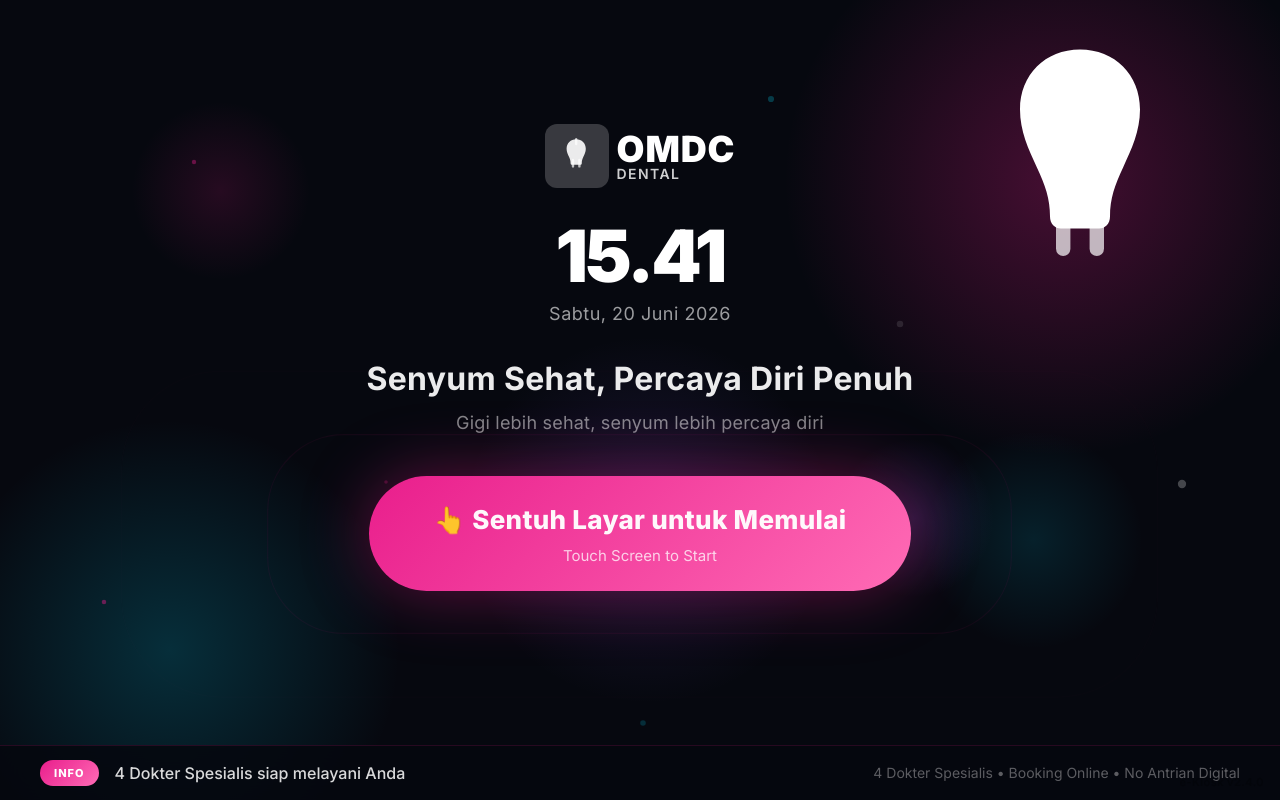
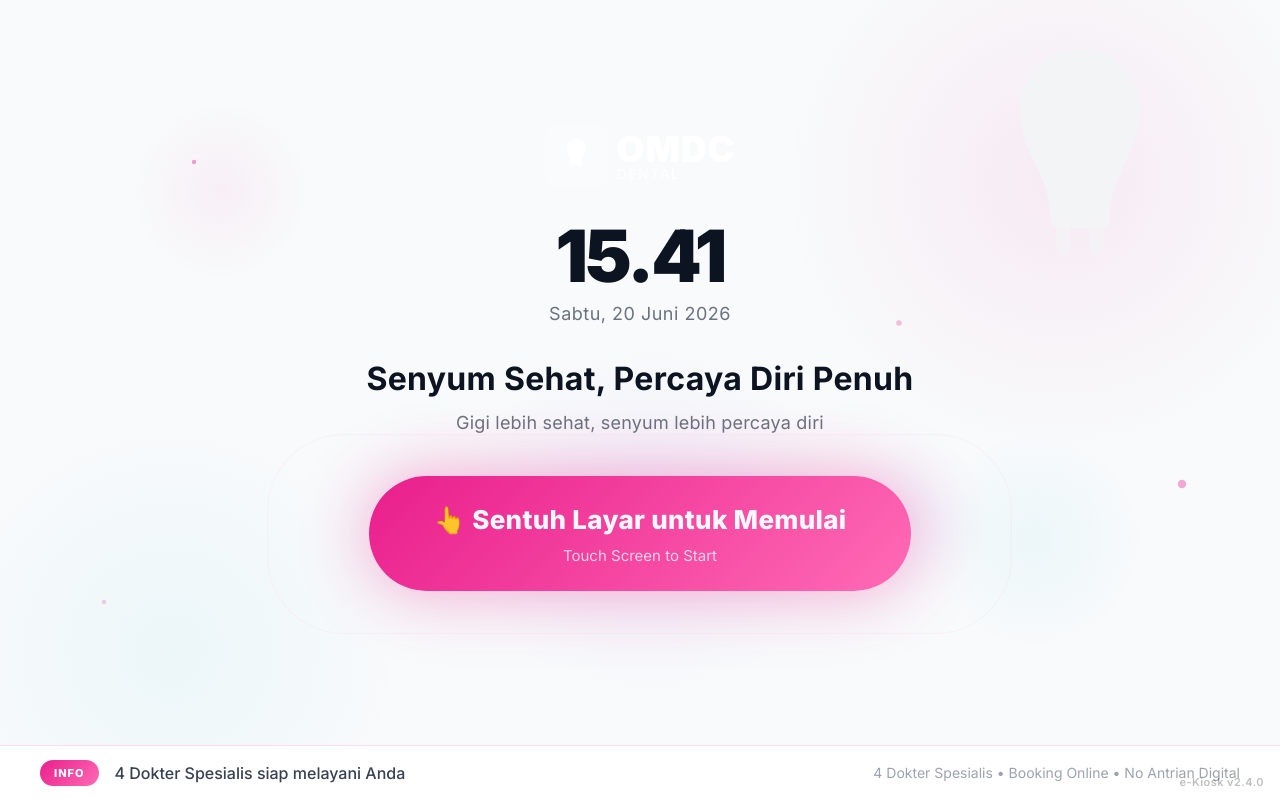
Before and after one commit to roollaanndd/2kang, a React (Vite) app: page /kiosk in a window 1280 px wide. Built offline with nearby package versions, Linux system fonts and the light colour scheme; no server answers; the database is empty.

Commit message:
redesign: kiosk welcome screen to light/white premium theme

```diff
--- a/src/pages/kiosk/screens/KioskWelcome.tsx
+++ b/src/pages/kiosk/screens/KioskWelcome.tsx
@@ -19,10 +19,10 @@ function Clock() {
   }, []);
   return (
     <div style={{ textAlign: 'center' }}>
-      <div style={{ fontSize: 72, fontWeight: 900, color: 'white', letterSpacing: -3, lineHeight: 1 }}>
+      <div style={{ fontSize: 72, fontWeight: 900, color: '#0D1421', letterSpacing: -3, lineHeight: 1 }}>
         {time.toLocaleTimeString('id-ID', { hour: '2-digit', minute: '2-digit' })}
       </div>
-      <div style={{ fontSize: 18, color: 'rgba(255,255,255,0.6)', fontWeight: 400, marginTop: 8, letterSpacing: 0.5 }}>
+      <div style={{ fontSize: 18, color: '#6B7280', fontWeight: 400, marginTop: 8, letterSpacing: 0.5 }}>
         {time.toLocaleDateString('id-ID', { weekday: 'long', day: 'numeric', month: 'long', year: 'numeric' })}
       </div>
     </div>
@@ -58,13 +58,13 @@ export function KioskWelcome({ goTo, setState }: KioskScreenProps) {
       onClick={handleTouch}
       style={{
         width: '100%', height: '100%',
-        background: '#06080F',
+        background: '#F8FAFB',
         display: 'flex', flexDirection: 'column',
         cursor: 'pointer', position: 'relative', overflow: 'hidden',
       }}
     >
-      {/* Gradient mesh blobs */}
-      {/* Pink top-right */}
+      {/* Gradient mesh blobs — very subtle light versions */}
+      {/* Soft pink top-right */}
       <div style={{
         position: 'absolute',
         top: -120,
@@ -72,10 +72,10 @@ export function KioskWelcome({ goTo, setState }: KioskScreenProps) {
         width: 600,
         height: 600,
         borderRadius: '50%',
-        background: 'radial-gradient(circle, rgba(233,30,140,0.28) 0%, transparent 65%)',
+        background: 'radial-gradient(circle, rgba(233,30,140,0.07) 0%, transparent 65%)',
         pointerEvents: 'none',
       }} />
-      {/* Cyan bottom-left */}
+      {/* Soft aqua bottom-left */}
       <div style={{
         position: 'absolute',
         bottom: -100,
@@ -83,10 +83,10 @@ export function KioskWelcome({ goTo, setState }: KioskScreenProps) {
         width: 500,
         height: 500,
         borderRadius: '50%',
-        background: 'radial-gradient(circle, rgba(6,182,212,0.22) 0%, transparent 65%)',
+        background: 'radial-gradient(circle, rgba(6,182,212,0.05) 0%, transparent 65%)',
         pointerEvents: 'none',
       }} />
-      {/* Purple center */}
+      {/* Soft lavender center */}
       <div style={{
         position: 'absolute',
         top: '40%',
@@ -94,11 +94,11 @@ export function KioskWelcome({ goTo, setState }: KioskScreenProps) {
         width: 400,
         height: 400,
         borderRadius: '50%',
-        background: 'radial-gradient(circle, rgba(139,92,246,0.15) 0%, transparent 65%)',
+        background: 'radial-gradient(circle, rgba(139,92,246,0.06) 0%, transparent 65%)',
         pointerEvents: 'none',
       }} />
 
-      {/* Animated floating orbs */}
+      {/* Animated floating orbs — very subtle */}
       <motion.div
         animate={{ x: [0, 30, 0], y: [0, -20, 0] }}
         transition={{ duration: 12, repeat: Infinity, ease: 'easeInOut' }}
@@ -109,7 +109,7 @@ export function KioskWelcome({ goTo, setState }: KioskScreenProps) {
           width: 180,
           height: 180,
           borderRadius: '50%',
-          background: 'radial-gradient(circle, rgba(233,30,140,0.14) 0%, transparent 70%)',
+          background: 'radial-gradient(circle, rgba(233,30,140,0.05) 0%, transparent 70%)',
           pointerEvents: 'none',
         }}
       />
@@ -123,7 +123,7 @@ export function KioskWelcome({ goTo, setState }: KioskScreenProps) {
           width: 220,
           height: 220,
           borderRadius: '50%',
-          background: 'radial-gradient(circle, rgba(6,182,212,0.14) 0%, transparent 70%)',
+          background: 'radial-gradient(circle, rgba(6,182,212,0.05) 0%, transparent 70%)',
           pointerEvents: 'none',
         }}
       />
@@ -137,16 +137,15 @@ export function KioskWelcome({ goTo, setState }: KioskScreenProps) {
           width: 160,
           height: 160,
           borderRadius: '50%',
-          background: 'radial-gradient(circle, rgba(139,92,246,0.16) 0%, transparent 70%)',
+          background: 'radial-gradient(circle, rgba(139,92,246,0.05) 0%, transparent 70%)',
           pointerEvents: 'none',
         }}
       />
 
-      {/* Sparkling dots */}
+      {/* Sparkling dots — pink dots vibrant, reduced set */}
       {[
         { x: '15%', y: '20%' }, { x: '85%', y: '15%' }, { x: '92%', y: '60%' },
-        { x: '8%',  y: '75%' }, { x: '50%', y: '90%' }, { x: '70%', y: '40%' },
-        { x: '30%', y: '60%' }, { x: '60%', y: '12%' },
+        { x: '8%',  y: '75%' }, { x: '70%', y: '40%' },
       ].map((dot, i) => (
         <motion.div
           key={`dot-${i}`}
@@ -158,13 +157,13 @@ export function KioskWelcome({ goTo, setState }: KioskScreenProps) {
             width: 4 + (i % 3) * 2,
             height: 4 + (i % 3) * 2,
             borderRadius: '50%',
-            background: i % 3 === 0 ? 'rgba(233,30,140,0.7)' : i % 3 === 1 ? 'rgba(6,182,212,0.6)' : 'rgba(255,255,255,0.5)',
+            background: i % 2 === 0 ? 'rgba(233,30,140,0.75)' : 'rgba(255,107,181,0.55)',
             pointerEvents: 'none',
           }}
         />
       ))}
 
-      {/* Decorative large tooth SVG */}
+      {/* Decorative large tooth SVG — very light pink/gray fill */}
       <motion.div
         initial={{ opacity: 0, scale: 0.7, y: -30 }}
         animate={{ opacity: 1, scale: 1, y: 0 }}
@@ -174,10 +173,10 @@ export function KioskWelcome({ goTo, setState }: KioskScreenProps) {
         <svg viewBox="0 0 200 220" width={240} height={264}>
           <path
             d="M100 8C71 8 50 29 50 58c0 18 7 33 14 48 7 15 11 26 11 41 0 6 4 10 9 10H116c5 0 9-4 9-10 0-15 4-26 11-41 7-15 14-30 14-48 0-29-21-50-50-50z"
-            fill="white"
+            fill="#F3F4F6"
           />
-          <rect x="80" y="144" width="12" height="36" rx="6" fill="white" opacity="0.7" />
-          <rect x="108" y="144" width="12" height="36" rx="6" fill="white" opacity="0.7" />
+          <rect x="80" y="144" width="12" height="36" rx="6" fill="#F3F4F6" opacity="0.7" />
+          <rect x="108" y="144" width="12" height="36" rx="6" fill="#F3F4F6" opacity="0.7" />
         </svg>
       </motion.div>
 
@@ -214,12 +213,12 @@ export function KioskWelcome({ goTo, setState }: KioskScreenProps) {
           style={{ textAlign: 'center' }}
         >
           <div style={{
-            fontSize: 32, fontWeight: 700, color: 'rgba(255,255,255,0.92)',
+            fontSize: 32, fontWeight: 700, color: '#0D1421',
             letterSpacing: 0.3, marginBottom: 10, lineHeight: 1.25,
           }}>
             Senyum Sehat, Percaya Diri Penuh
           </div>
-          <div style={{ fontSize: 18, color: 'rgba(255,255,255,0.5)', fontWeight: 400, letterSpacing: 0.2 }}>
+          <div style={{ fontSize: 18, color: '#6B7280', fontWeight: 400, letterSpacing: 0.2 }}>
             Gigi lebih sehat, senyum lebih percaya diri
           </div>
         </motion.div>
@@ -231,17 +230,17 @@ export function KioskWelcome({ goTo, setState }: KioskScreenProps) {
           transition={{ delay: 0.65, duration: 0.5 }}
           style={{ position: 'relative', marginTop: 8 }}
         >
-          {/* Glow rings */}
+          {/* Glow rings — keep pink, slightly reduced intensity */}
           {[1, 2].map((n) => (
             <motion.div
               key={n}
-              animate={{ scale: [1, 1.5 + n * 0.12, 1], opacity: [0.35, 0, 0.35] }}
+              animate={{ scale: [1, 1.5 + n * 0.12, 1], opacity: [0.25, 0, 0.25] }}
               transition={{ duration: 2.8, repeat: Infinity, delay: n * 0.45 }}
               style={{
                 position: 'absolute',
                 inset: -(n * 20),
                 borderRadius: 60,
-                border: `1.5px solid rgba(233,30,140,${0.4 - n * 0.1})`,
+                border: `1.5px solid rgba(233,30,140,${0.35 - n * 0.1})`,
                 pointerEvents: 'none',
               }}
             />
@@ -280,7 +279,7 @@ export function KioskWelcome({ goTo, setState }: KioskScreenProps) {
         animate={{ y: 0 }}
         transition={{ delay: 0.9, duration: 0.5 }}
         style={{
-          background: 'rgba(6,8,15,0.85)',
+          background: 'rgba(255,255,255,0.95)',
           backdropFilter: 'blur(16px)',
           WebkitBackdropFilter: 'blur(16px)',
           borderTop: '1px solid rgba(233,30,140,0.15)',
@@ -302,13 +301,13 @@ export function KioskWelcome({ goTo, setState }: KioskScreenProps) {
           initial={{ opacity: 0, x: 24 }}
           animate={{ opacity: tickerVisible ? 1 : 0, x: tickerVisible ? 0 : -24 }}
           transition={{ duration: 0.35 }}
-          style={{ fontSize: 16, color: 'rgba(255,255,255,0.85)', fontWeight: 500, flex: 1 }}
+          style={{ fontSize: 16, color: '#374151', fontWeight: 500, flex: 1 }}
         >
           {TICKER_ITEMS[tickerIndex]}
         </motion.div>
 
         <div style={{
-          fontSize: 14, color: 'rgba(255,255,255,0.35)',
+          fontSize: 14, color: '#9CA3AF',
           whiteSpace: 'nowrap', flexShrink: 0,
         }}>
           4 Dokter Spesialis • Booking Online • No Antrian Digital
```
